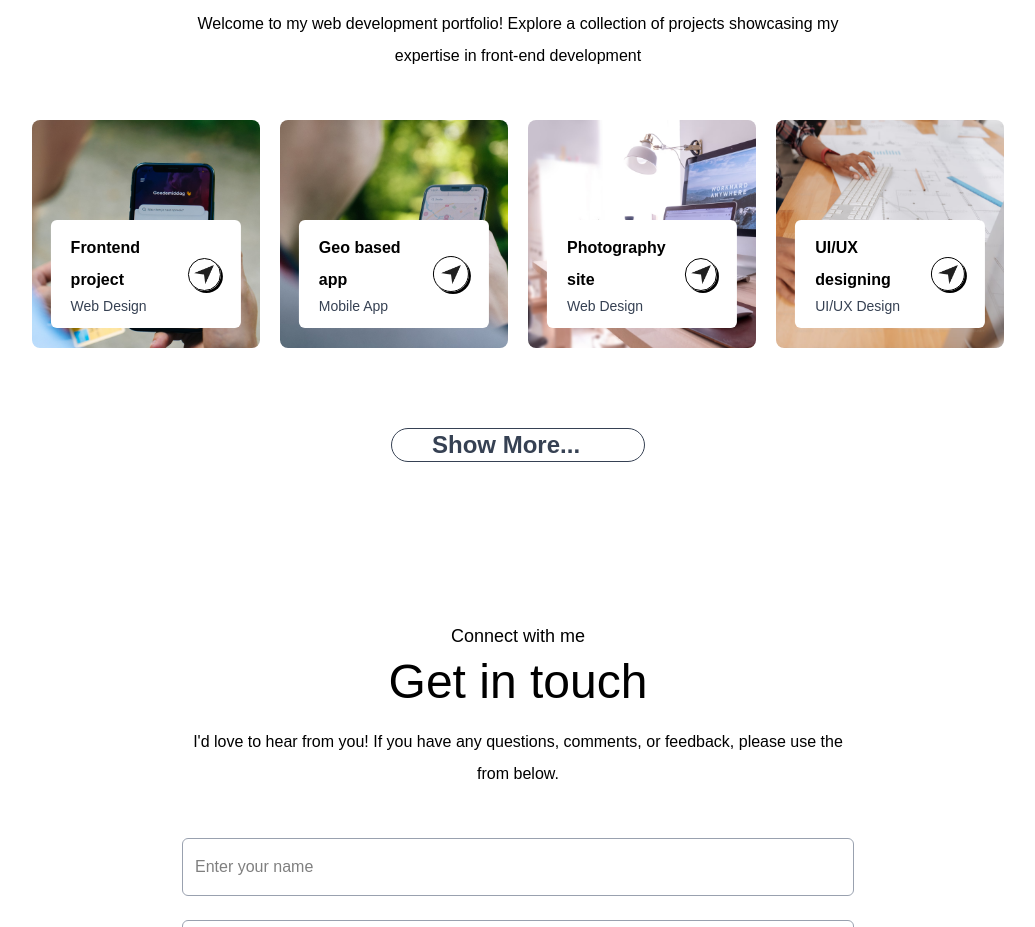
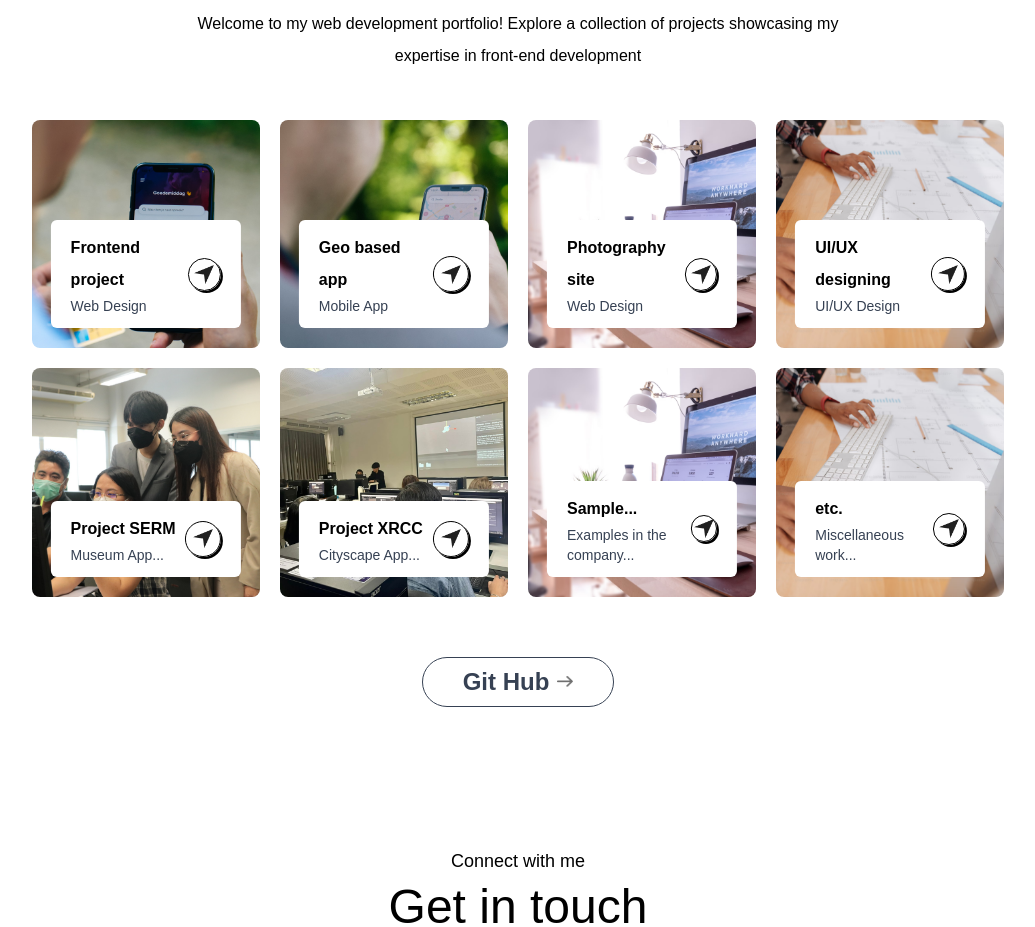
Before and after one commit to P-Ittiphol/portfolio-ittiphol, a Next.js app: page / in a window 1280 px wide. Shown: the part 2480-3407 px from the top of the page, without its empty margins (122-1157 px from the left). Built offline with nearby package versions, Linux system fonts and the light colour scheme; a web font is replaced by a local one.

Commit message:
อัพเดท

```diff
--- a/assets/assets.js
+++ b/assets/assets.js
@@ -97,6 +97,27 @@ export const workData = [
         description: 'UI/UX Design',
         bgImage: '/work-4.png',
     },
+    {
+        title: 'Project SERM',
+        description: 'Museum App...',
+        bgImage: '/image/serm.jpg',
+    },
+    {
+        title: 'Project XRCC',
+        description: 'Cityscape App...',
+        bgImage: '/image/xrcc.jpg',
+    },
+    {
+        title: 'Sample... ',
+        description: 'Examples in the company...',
+        bgImage: '/work-3.png',
+    },
+    {
+        title: 'etc.',
+        description: 'Miscellaneous work...',
+        bgImage: '/work-4.png',
+    },
+
 ]
 
 export const serviceData = [
--- a/components/Work.jsx
+++ b/components/Work.jsx
@@ -40,7 +40,7 @@ const Work = ({isDarkMode}) => {
         initial={{ opacity: 0 }}
         whileInView={{ opacity: 1 }}
         transition={{ delay: 0.9, duration: 0.6 }}
-        className='grid grid-cols-[repeat(auto-fit,minmax(200px,1fr))] my-10 gap-5 dark:text-black'>
+        className='grid  grid-cols-[repeat(auto-fit,minmax(200px,1fr))] max-w-screen-lg mx-auto my-10 gap-5 dark:text-black'>
             {workData.map((project, index)=>(
                 <motion.div
                 whileHover={{ scale: 1.05 }}
@@ -63,14 +63,24 @@ const Work = ({isDarkMode}) => {
             ))}
         </motion.div>
 
-        <motion.a
-        initial={{ opacity: 0 }}
-        whileInView={{ opacity: 1 }}
-        transition={{ delay: 1.1, duration: 0.5 }}
-        href="" className='w-max flex items-center justify-center gap-2 text-gray-700 border-[0.5px] border-gray-700
-        rounded-full y-3 px-10 mx-auto my-20 hover:bg-[#fcf4ff] duration-500 dark:text-white dark:border-white dark:hover:bg-black'>
-            <LinkHover text="Show&nbsp;More..."/> <Image alt='Right arrow' src={isDarkMode ? assets.right_arrow_white : assets.right_arrow_bold_dark} className='w-4'/>
-        </motion.a>
+            <div className='flex flex-wrap justify-center gap-2 my-10'>
+
+            <motion.a
+            initial={{ opacity: 0 }}
+            whileInView={{ opacity: 1 }}
+            transition={{ delay: 1.1, duration: 0.5 }}
+            target='_blank'
+            href="https://github.com/P-Ittiphol" className='w-max flex items-center justify-center gap-2 text-gray-700 border-[0.5px] border-gray-700
+            rounded-full px-10 py-2 mx-10 my-5   hover:bg-[#fcf4ff] duration-500 dark:text-white dark:border-white dark:hover:bg-black'>
+                <LinkHover text="Git&nbsp;Hub"/> <Image alt='Right arrow' src={isDarkMode ? assets.right_arrow_white : assets.right_arrow_bold} className='w-4'/>
+            </motion.a>
+
+            </div>
+
+
+
+
+
 
     </motion.div>
   )
```
Also changed, not shown: public/image/serm.jpg (added), public/image/xrcc.jpg (added).
